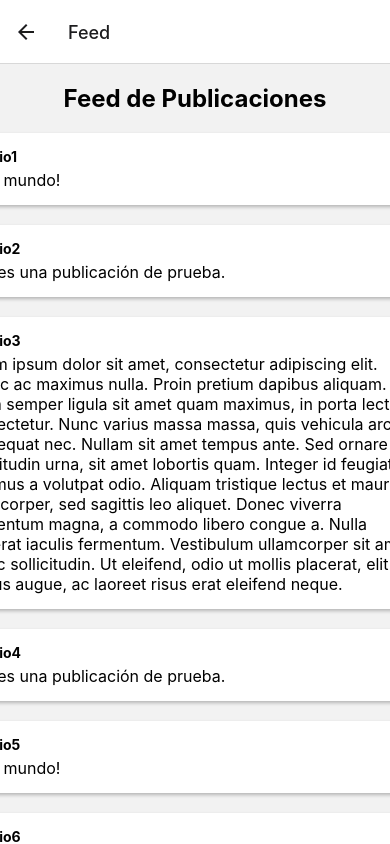
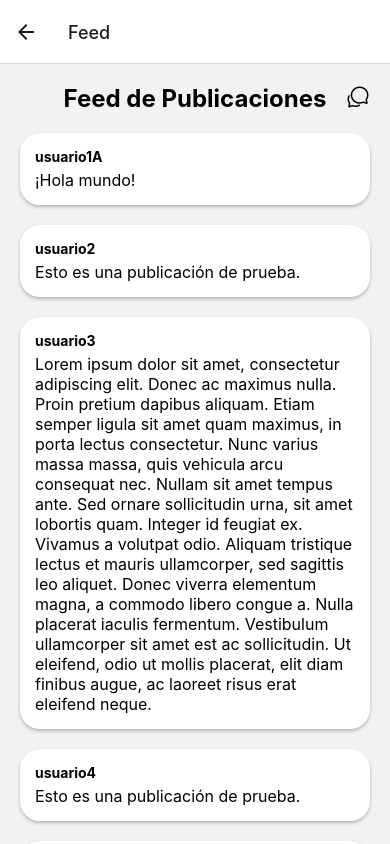
Before and after one commit to pSand99/Front_MMO, a React Native app: screen /Feed in a window 390 px wide. Shown: the top 844 px of the page. Built offline with nearby package versions, Linux system fonts and the light colour scheme.

Commit message:
15deMayo1

```diff
--- a/App.js
+++ b/App.js
@@ -4,6 +4,7 @@ import { createStackNavigator } from '@react-navigation/stack';
 import LoginScreen from './screens/LoginScreen';
 import HomeScreen from './screens/HomeScreen';
 import FeedScreen from './screens/FeedScreen';
+import FeedScreen2 from './screens/FeedScreen -bueno';
 import ConversationsScreen from './screens/ConversationsScreen';
 
 
--- a/package.json
+++ b/package.json
@@ -12,14 +12,14 @@
     "@expo/metro-runtime": "~3.1.3",
     "@react-navigation/native": "^6.1.17",
     "@react-navigation/stack": "^6.3.29",
-    "expo": "~50.0.14",
+    "expo": "^51.0.5",
     "expo-status-bar": "~1.11.1",
     "react": "18.2.0",
     "react-dom": "18.2.0",
     "react-native": "0.73.6",
-    "react-native-web": "~0.19.6",
+    "react-native-safe-area-context": "4.8.2",
     "react-native-screens": "~3.29.0",
-    "react-native-safe-area-context": "4.8.2"
+    "react-native-web": "~0.19.6"
   },
   "devDependencies": {
     "@babel/core": "^7.20.0"
--- a/screens/FeedScreen.js
+++ b/screens/FeedScreen.js
@@ -1,7 +1,7 @@
 import React, { useState, useEffect } from 'react';
-import { View, Text, Button, StyleSheet, ScrollView, TouchableOpacity} from 'react-native';
+import { View, Text, Button, StyleSheet, ScrollView, TouchableOpacity } from 'react-native';
 import { useNavigation } from '@react-navigation/native';
-import { Ionicons } from '@expo/vector-icons'; // Importar el ícono de Ionicons
+import { Ionicons } from '@expo/vector-icons';
 
 
 const FeedScreen = () => {
@@ -17,7 +17,7 @@ const FeedScreen = () => {
     const simulatedPosts = [
       {
         id: 1,
-        username: 'usuario1',
+        username: 'usuario1A',
         text: '¡Hola mundo!',
       },
       {
@@ -94,7 +94,6 @@ const FeedScreen = () => {
     navigation.navigate('Conversations');
   };
 
-
   return (
     // <View style={styles.container}>
     //   <Text style={styles.title}>Feed de Publicaciones</Text>
@@ -107,8 +106,9 @@ const FeedScreen = () => {
     //   <Button title="Cerrar sesión" onPress={handleLogout} />
     // </View>
 
+    <View style={styles.outerContainer}>
       <ScrollView contentContainerStyle={styles.scrollContainer}>
-<View style={styles.container}>
+
         <TouchableOpacity onPress={handleConversationsPress} style={styles.iconContainer}>
           <Ionicons name="chatbubbles-outline" size={24} color="black" />
         </TouchableOpacity>
@@ -120,38 +120,42 @@ const FeedScreen = () => {
               <Text style={styles.text}>{post.text}</Text>
             </View>
           ))}
+
         <Button title="Cerrar sesión" onPress={handleLogout} />
+      </ScrollView>
+
     </View>
-</ScrollView>
+
     );
-};
+}
+
 
 const styles = StyleSheet.create({
+  outerContainer: {
+    flex: 1,
+  },
   scrollContainer: {
-    flexGrow: 1,
-    justifyContent: 'center',
+    flex: 1,
+    position: 'absolute',
+    width: '100%',
+    padding: 20,
     alignItems: 'center',
   },
-  container: {
-    flex: 1,
-    justifyContent: 'center',
-    alignItems: 'center',
-    padding: 20,
+  iconContainer: {
+    position: 'absolute',
+    top: 20,
+    right: 20,
   },
   title: {
     fontSize: 24,
     fontWeight: 'bold',
     marginBottom: 20,
   },
-  iconContainer: {
-    position: 'absolute',
-    top: 20,
-    right: 20,
-  },
   postContainer: {
     backgroundColor: '#fff',
-    width: 500,
-    borderRadius: 20, // Bordes redondeados
+    width: '100%',
+    maxWidth: 500,
+    borderRadius: 20,
     marginBottom: 20,
     padding: 15,
     shadowColor: '#000',
```
Also changed, not shown: screens/FeedScreen -bueno.js (renamed from screens/FeedScreen - bueno.js), 1 other file (tests, documents, lock files or other folders). Lines whose indentation alone changed are shown as unchanged.
